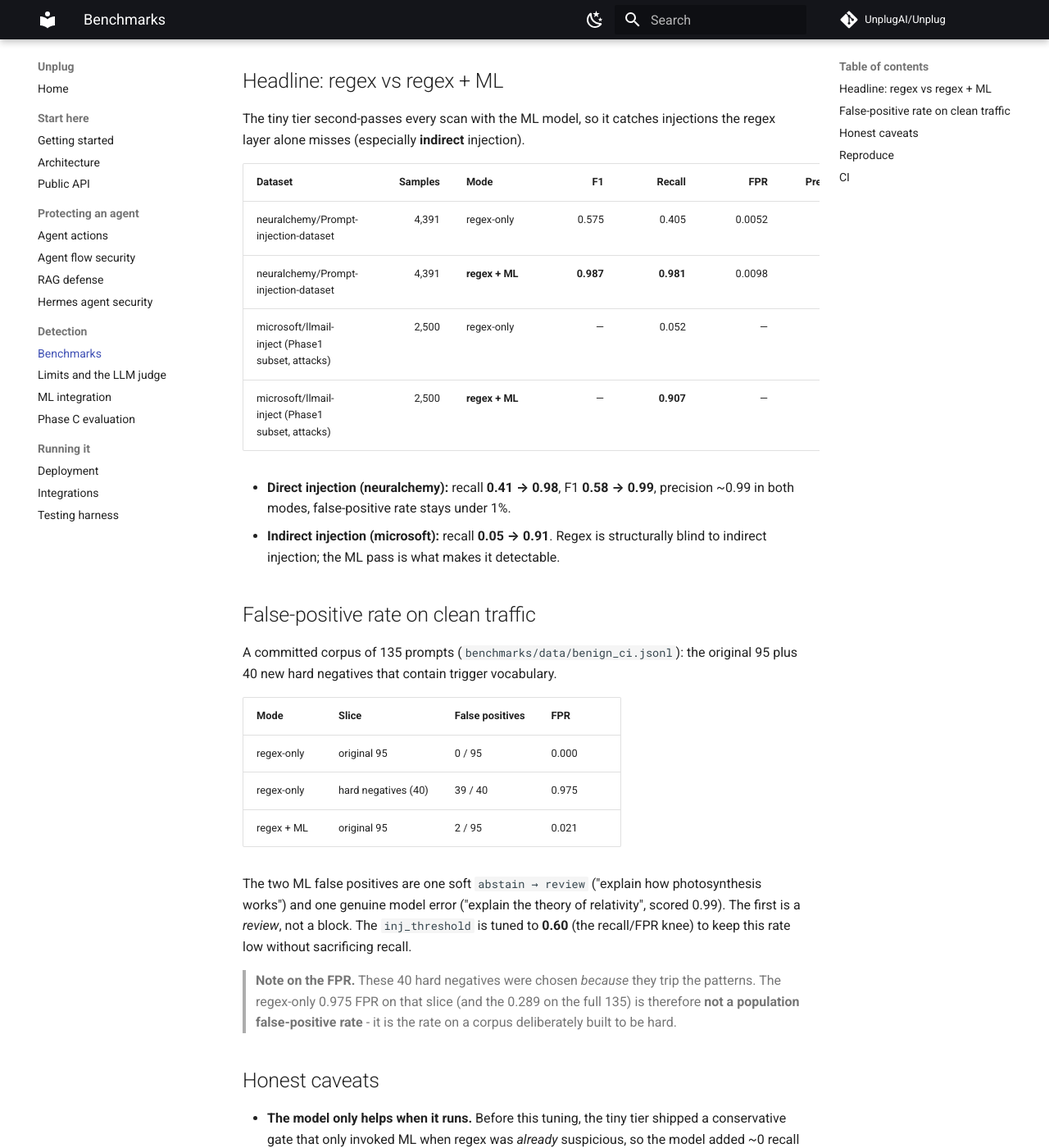
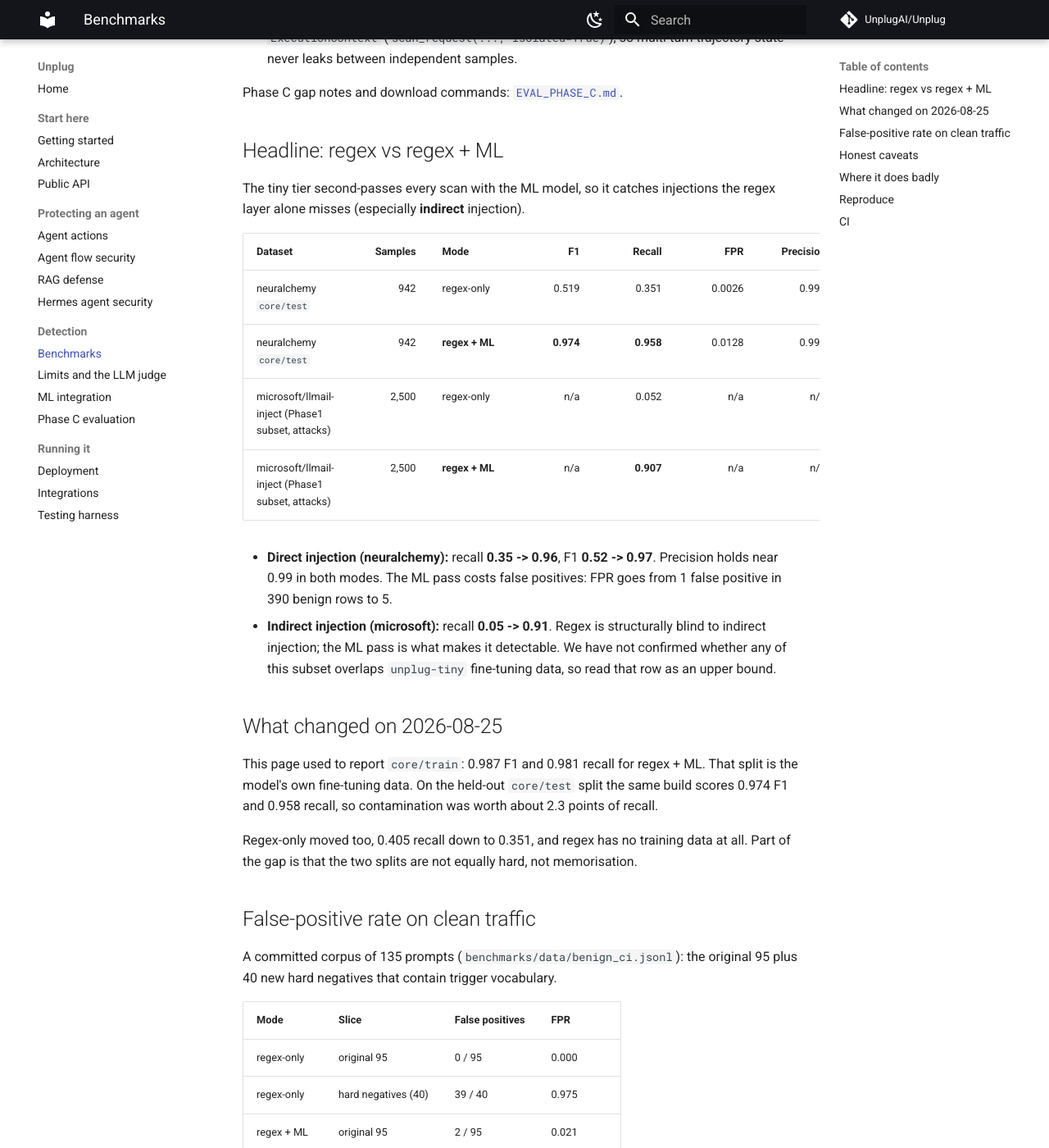
Before and after one commit to AaliyaKhan25/Unplugak, an MkDocs documentation site: the page built from sdk/docs/BENCHMARKS.md, in a window 1280 px wide and 1400 px high, scrolled down 417 px. Shown: the whole window at 82% size. Built offline with MkDocs 1.6.1 and Material for MkDocs 9.7.7, drawn with Linux system fonts in a browser that asks for light colours; comment, search, counter and statistics services are not loaded; some of the changed text lies outside the part shown.

Commit message:
bench: evaluate on the held-out split, not the training data (#160)
* benchmark on the held-out split, not train data

* retract contaminated numbers from the package readme

````diff
--- a/sdk/docs/BENCHMARKS.md
+++ b/sdk/docs/BENCHMARKS.md
@@ -1,9 +1,12 @@
 # SDK benchmark results
 
-- **Date:** 2026-06-15 (ML rows); regex-only neuralchemy refreshed **2026-07-20** (Phase C)
+- **Date:** 2026-08-25
 - **Guard:** `unplug-ai`, default scanners
 - **Model:** `unplug-tiny-v1` (DeBERTa-v3-xsmall dual-head span model), `Guard(model="tiny")`
-- **Detection threshold:** risk ≥ 0.5 counts as flagged (block or review)
+- **Detection threshold:** risk >= 0.5 counts as flagged (block or review)
+- **Split:** `neuralchemy/Prompt-injection-dataset` `core/test` (942 rows). `unplug-tiny`
+  was fine-tuned on `core/train`, so any score measured there is memorisation, not
+  detection. Earlier revisions of this page reported the train split by mistake.
 - **Methodology:** isolated single-turn sessions. Each sample is scanned in a fresh
   `ExecutionContext` (`scan_request(..., isolated=True)`), so multi-turn trajectory
   state never leaks between independent samples.
@@ -17,13 +20,28 @@ the regex layer alone misses (especially **indirect** injection).
 
 | Dataset | Samples | Mode | F1 | Recall | FPR | Precision |
 | --- | ---: | --- | ---: | ---: | ---: | ---: |
-| neuralchemy/Prompt-injection-dataset | 4,391 | regex-only | 0.575 | 0.405 | 0.0052 | 0.992 |
-| neuralchemy/Prompt-injection-dataset | 4,391 | **regex + ML** | **0.987** | **0.981** | 0.0098 | 0.994 |
-| microsoft/llmail-inject (Phase1 subset, attacks) | 2,500 | regex-only | — | 0.052 | — | — |
-| microsoft/llmail-inject (Phase1 subset, attacks) | 2,500 | **regex + ML** | — | **0.907** | — | — |
+| neuralchemy `core/test` | 942 | regex-only | 0.519 | 0.351 | 0.0026 | 0.995 |
+| neuralchemy `core/test` | 942 | **regex + ML** | **0.974** | **0.958** | 0.0128 | 0.991 |
+| microsoft/llmail-inject (Phase1 subset, attacks) | 2,500 | regex-only | n/a | 0.052 | n/a | n/a |
+| microsoft/llmail-inject (Phase1 subset, attacks) | 2,500 | **regex + ML** | n/a | **0.907** | n/a | n/a |
 
-- **Direct injection (neuralchemy):** recall **0.41 → 0.98**, F1 **0.58 → 0.99**, precision ~0.99 in both modes, false-positive rate stays under 1%.
-- **Indirect injection (microsoft):** recall **0.05 → 0.91**. Regex is structurally blind to indirect injection; the ML pass is what makes it detectable.
+- **Direct injection (neuralchemy):** recall **0.35 -> 0.96**, F1 **0.52 -> 0.97**.
+  Precision holds near 0.99 in both modes. The ML pass costs false positives:
+  FPR goes from 1 false positive in 390 benign rows to 5.
+- **Indirect injection (microsoft):** recall **0.05 -> 0.91**. Regex is structurally
+  blind to indirect injection; the ML pass is what makes it detectable. We have not
+  confirmed whether any of this subset overlaps `unplug-tiny` fine-tuning data, so
+  read that row as an upper bound.
+
+## What changed on 2026-08-25
+
+This page used to report `core/train`: 0.987 F1 and 0.981 recall for regex + ML.
+That split is the model's own fine-tuning data. On the held-out `core/test` split the
+same build scores 0.974 F1 and 0.958 recall, so contamination was worth about 2.3
+points of recall.
+
+Regex-only moved too, 0.405 recall down to 0.351, and regex has no training data at
+all. Part of the gap is that the two splits are not equally hard, not memorisation.
 
 ## False-positive rate on clean traffic
 
@@ -59,6 +77,28 @@ recall/FPR knee) to keep this rate low without sacrificing recall.
 - The microsoft subset is attacks-only (recall, no FPR). neuralchemy carries both
   labels.
 
+## Where it does badly
+
+Detection numbers on corpora we did not pick are worse, and the false-positive rate on
+broad benign traffic is much worse. From the `unplug-tiny-v1` model card, which runs a
+frozen harness over public sets:
+
+| Set | Recall | Doc FPR | F1 |
+| --- | ---: | ---: | ---: |
+| BIPIA indirect proxy (1,242) | 0.973 | 0.000 | 0.986 |
+| InjecGuard validation (144) | 0.896 | 0.208 | 0.775 |
+| Deepset full (662) | 0.829 | 0.188 | 0.784 |
+| spikee contextual (986) | 0.786 | 0.067 | 0.879 |
+| LLM-PIEval agentic (750) | 0.761 | n/a | 0.865 |
+| OOD direct injection (281) | 0.619 | 0.102 | 0.692 |
+| WildGuard benign (971) | n/a | 0.542 | n/a |
+| Combined public validation (3,227) | 0.810 | 0.341 | 0.717 |
+
+One third of benign prompts in the combined public set get flagged. If your traffic
+looks like WildGuard rather than like our benign corpus, expect over-blocking, and
+tune the threshold before you put this in front of users. The model card carries the
+per-axis failure modes and marks three of its own gates as failing.
+
 ## Reproduce
 
 ```bash
````
Also changed, not shown: README.md (+1 -1 lines), sdk/README.md (+14 -8 lines), sdk/docs/EVAL_PHASE_C.md (+5 -1 lines), 1 other file.
